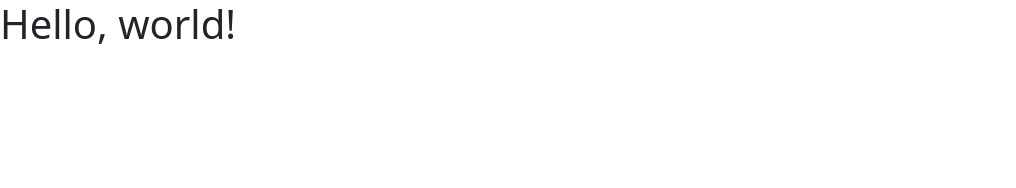
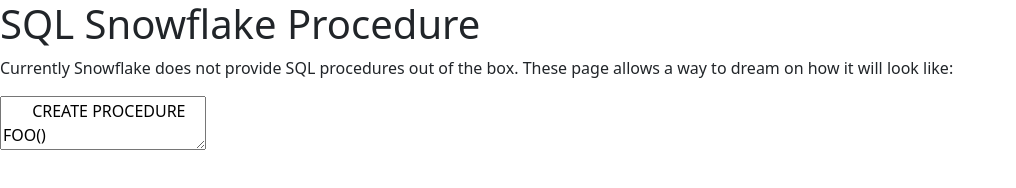
Before and after one commit to orellabac/orellabac.github.io, a plain HTML site: page index.html in a window 1280 px wide. Shown: the whole page, without its empty margins (0-1016 px from the left). Drawn offline with nearby package versions, Linux system fonts and the light colour scheme.

Commit message:
Update index.html

```diff
--- a/index.html
+++ b/index.html
@@ -8,20 +8,30 @@
     <!-- Bootstrap CSS -->
     <link href="https://cdn.jsdelivr.net/npm/bootstrap@5.0.0-beta1/dist/css/bootstrap.min.css" rel="stylesheet" integrity="sha384-giJF6kkoqNQ00vy+HMDP7azOuL0xtbfIcaT9wjKHr8RbDVddVHyTfAAsrekwKmP1" crossorigin="anonymous">
 
-    <title>Hello, world!</title>
+    <title>Snowflake SP SQL to JS Test</title>
   </head>
   <body>
-    <h1>Hello, world!</h1>
+    <h1>SQL Snowflake Procedure </h1>
+    <p>
+       Currently Snowflake does not provide SQL procedures out of the box.
+       These page allows a way to dream on how it will look like:
+    </p>
 
-    <!-- Optional JavaScript; choose one of the two! -->
+    <textarea>
+       CREATE PROCEDURE FOO()
+       RETURN STRING
+       LANGUAGE SQL
+       AS
+       $$
+          INSERT INTO TEMP(col1) VALUES(1,2);
+       $$
+    </textarea>
 
+    <div>
+    </div>
     <!-- Option 1: Bootstrap Bundle with Popper -->
     <script src="https://cdn.jsdelivr.net/npm/bootstrap@5.0.0-beta1/dist/js/bootstrap.bundle.min.js" integrity="sha384-ygbV9kiqUc6oa4msXn9868pTtWMgiQaeYH7/t7LECLbyPA2x65Kgf80OJFdroafW" crossorigin="anonymous"></script>
 
-    <!-- Option 2: Separate Popper and Bootstrap JS -->
-    <!--
-    <script src="https://cdn.jsdelivr.net/npm/@popperjs/core@2.5.4/dist/umd/popper.min.js" integrity="sha384-q2kxQ16AaE6UbzuKqyBE9/u/KzioAlnx2maXQHiDX9d4/zp8Ok3f+M7DPm+Ib6IU" crossorigin="anonymous"></script>
-    <script src="https://cdn.jsdelivr.net/npm/bootstrap@5.0.0-beta1/dist/js/bootstrap.min.js" integrity="sha384-pQQkAEnwaBkjpqZ8RU1fF1AKtTcHJwFl3pblpTlHXybJjHpMYo79HY3hIi4NKxyj" crossorigin="anonymous"></script>
-    -->
+
   </body>
 </html>
```
